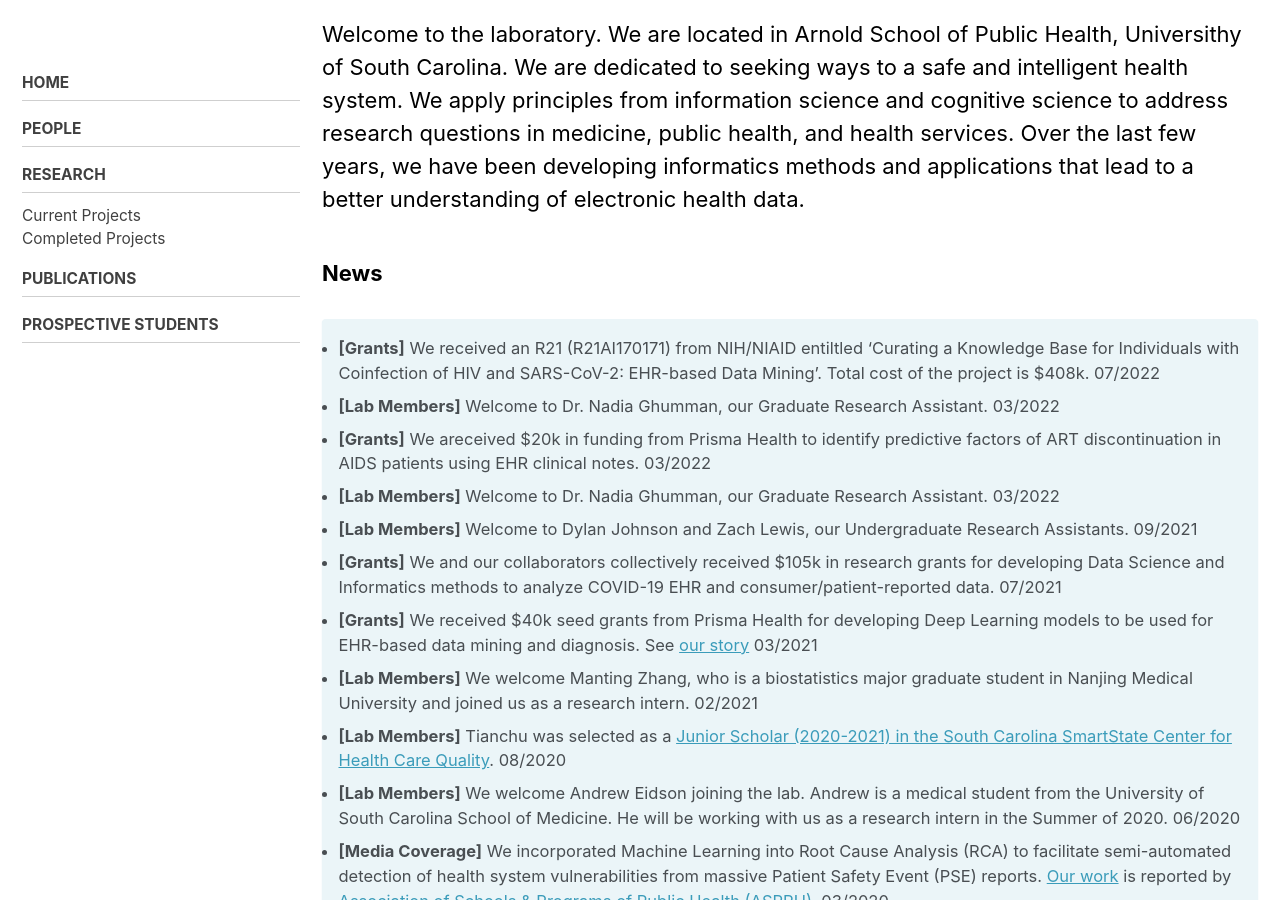
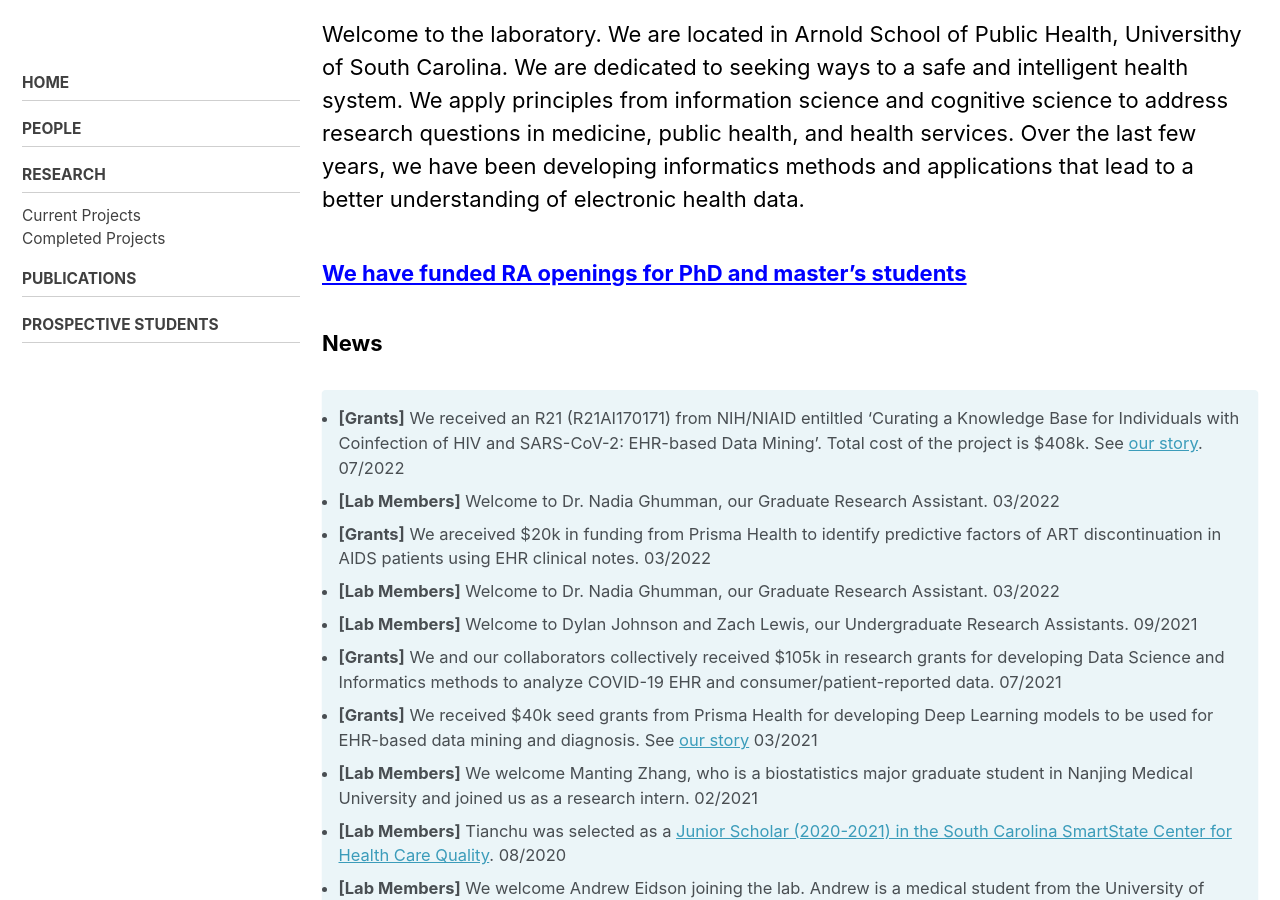
Before and after one commit to nehcgnail/nehcgnail.github.io, a Jekyll site: the page built from index.md, in a window 1280 px wide and 900 px high, scrolled down 837 px. Built offline with Jekyll 4.4.1, drawn with Linux system fonts in a browser that asks for light colours; cached includes are drawn as plain includes; nearby versions of some CDN libraries.

Commit message:
home page

```diff
--- a/index.md
+++ b/index.md
@@ -13,8 +13,10 @@ header:
 ### About
 Welcome to the laboratory. We are located in Arnold School of Public Health, Universithy of South Carolina. We are dedicated to seeking ways to a safe and intelligent health system. We apply principles from information science and cognitive science to address research questions in medicine, public health, and health services. Over the last few years, we have been developing informatics methods and applications that lead to a better understanding of electronic health data.
 
+### [We have funded RA openings for PhD and master's students](prospectie_students)
+
 ### News
-- **[Grants]** We received an R21 (R21AI170171) from NIH/NIAID entiltled 'Curating a Knowledge Base for Individuals with Coinfection of HIV and SARS-CoV-2: EHR-based Data Mining'. Total cost of the project is $408k. 07/2022<br/>
+- **[Grants]** We received an R21 (R21AI170171) from NIH/NIAID entiltled 'Curating a Knowledge Base for Individuals with Coinfection of HIV and SARS-CoV-2: EHR-based Data Mining'. Total cost of the project is $408k. See [our story](https://www.sc.edu/study/colleges_schools/public_health/about/news/2022/hiv_covid19_coinfection_grant_liang.php#.Yv-jIS-B3rV). 07/2022<br/>
 - **[Lab Members]** Welcome to Dr. Nadia Ghumman, our Graduate Research Assistant. 03/2022<br/>
 - **[Grants]** We areceived $20k in funding from Prisma Health to identify predictive factors of ART discontinuation in AIDS patients using EHR clinical notes. 03/2022<br/>
 - **[Lab Members]** Welcome to Dr. Nadia Ghumman, our Graduate Research Assistant. 03/2022<br/>
```
Also changed, not shown: _pages/people.md (+1 -1 lines).
